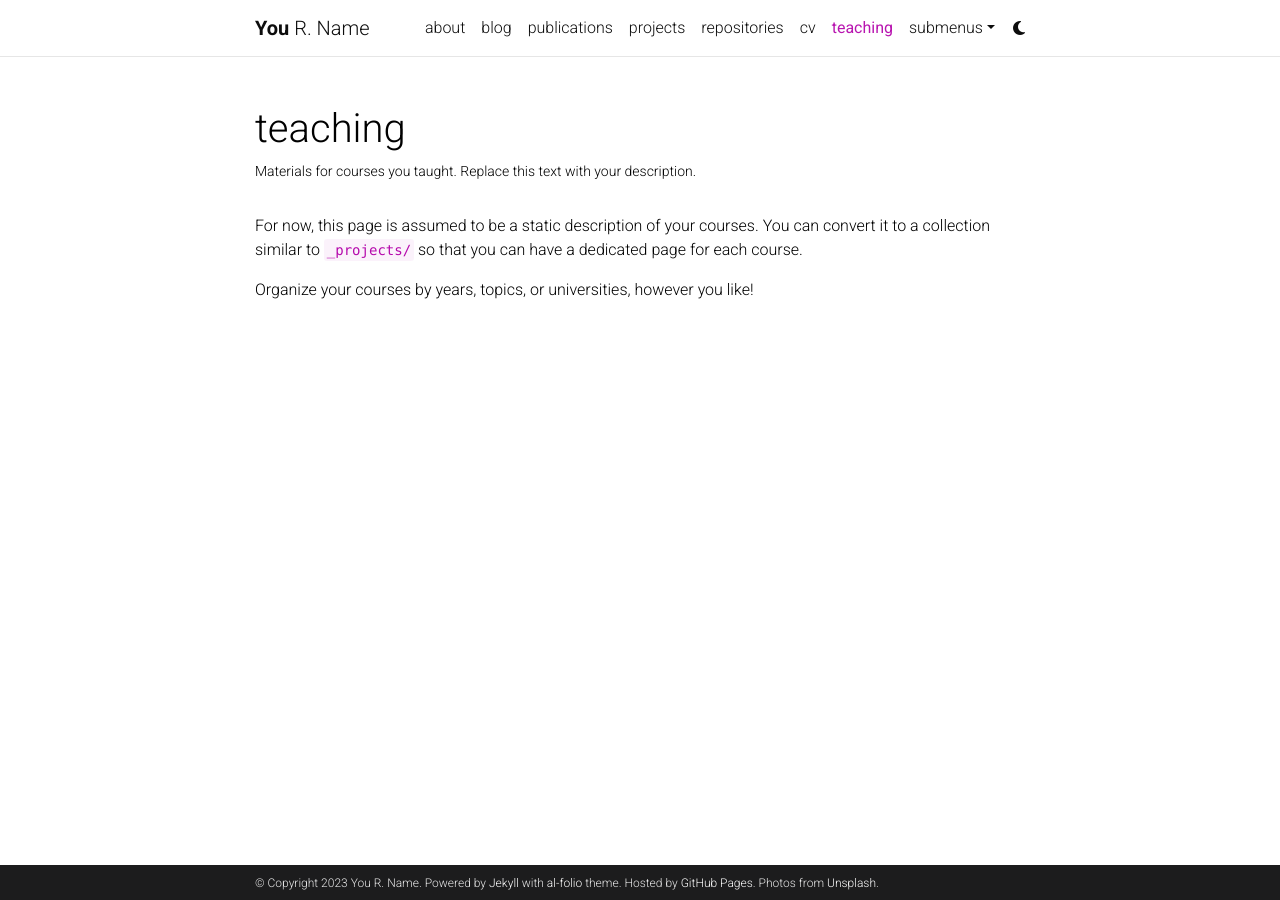
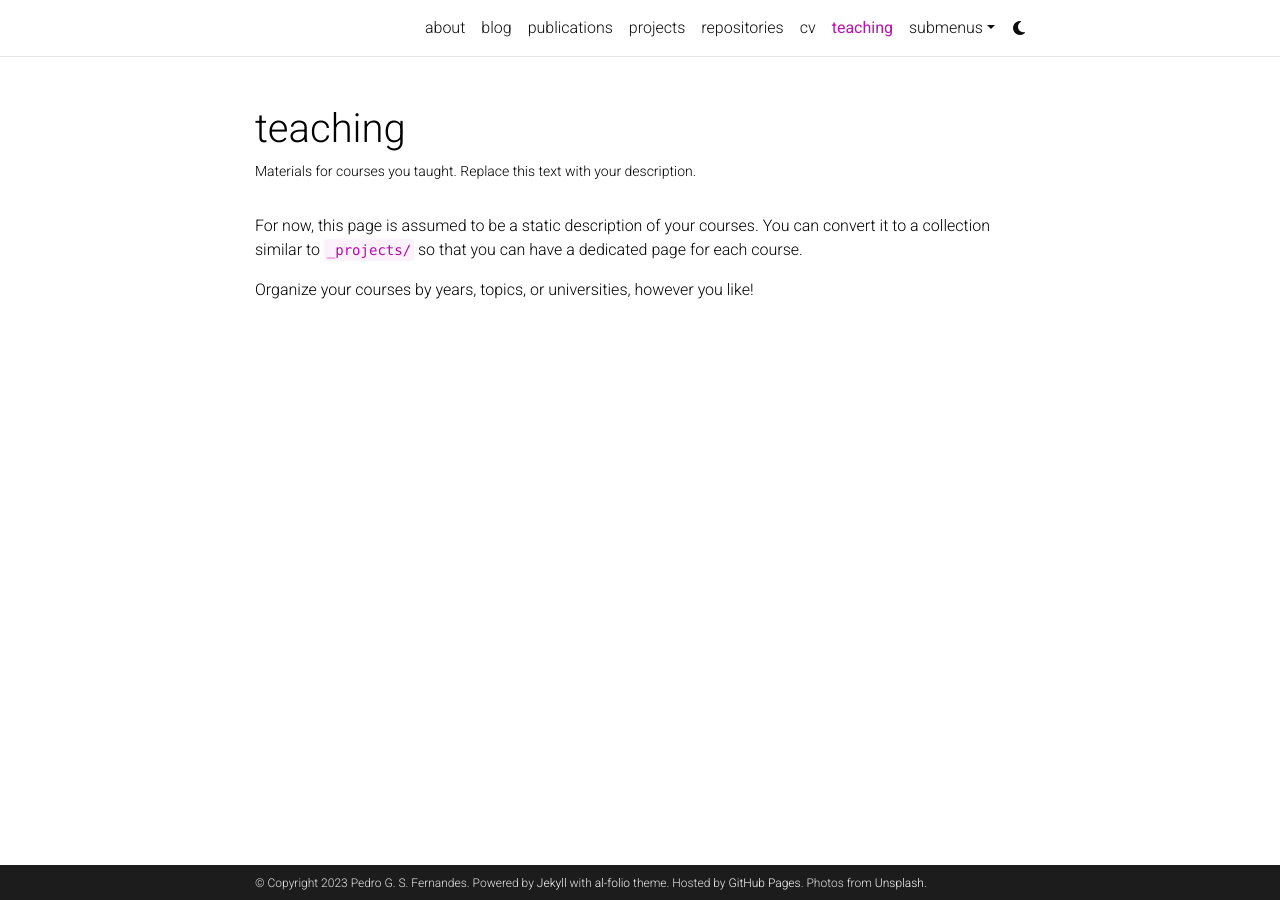
Before and after one commit to pgsfernandes/pgsfernandes.github.io, a Jekyll site: the page built from _pages/teaching.md, in a window 1280 px wide. Built offline with Jekyll 4.4.1, drawn with Linux system fonts in a browser that asks for light colours; comment, search, counter and statistics services are not loaded; a style sheet for code colours, icons or effects is not loaded.

Commit message:
changed config

```diff
--- a/_config.yml
+++ b/_config.yml
@@ -2,10 +2,10 @@
 # Site settings
 # -----------------------------------------------------------------------------
 
-title: blank # the website title (if blank, full name will be used instead)
-first_name: You
-middle_name: R.
-last_name: Name
+title: # the website title (if blank, full name will be used instead)
+first_name: Pedro
+middle_name: G. S.
+last_name: Fernandes
 email: you@example.com
 description: > # the ">" symbol means to ignore newlines until "footer_text:"
   A simple, whitespace theme for academics. Based on [*folio](https://github.com/bogoli/-folio) design.
```
